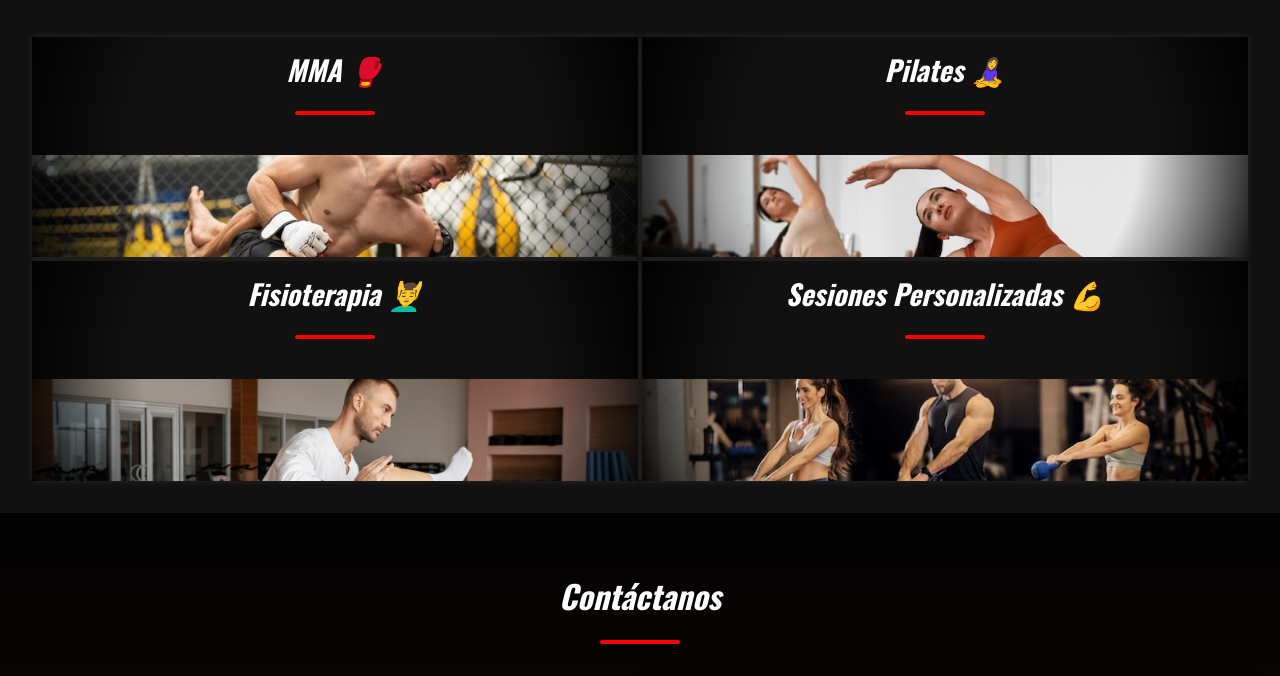
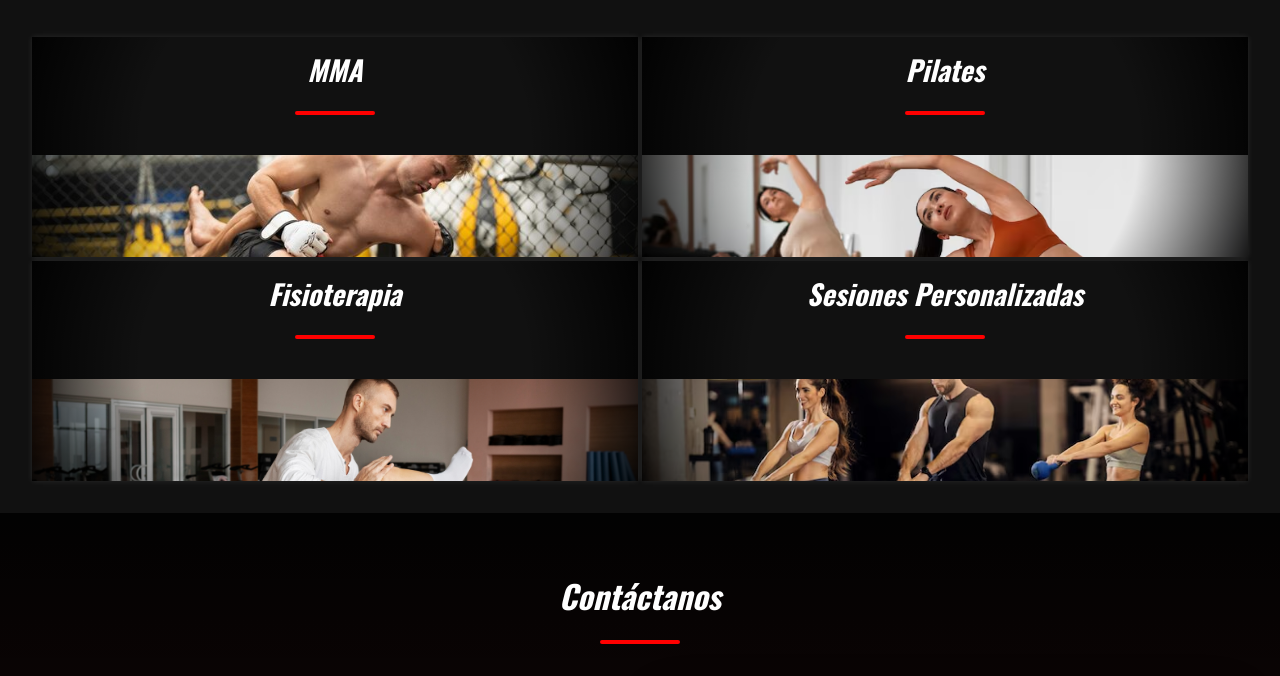
Before and after one commit to pumi00/BumGym-Ivan-LandingPage, a website: page index.html in a window 1280 px wide. Shown: the part 1330-2006 px from the top of the page. Drawn offline with nearby package versions, Linux system fonts and the light colour scheme.

Commit message:
Update index.html

```diff
--- a/index.html
+++ b/index.html
@@ -163,8 +163,8 @@
 
             <div class="imagenes-hover">
 
-                <div class="img-container" data-clase="MMA 🥊">
-                    <h3 style="margin-top: 1rem;">MMA 🥊</h3>
+                <div class="img-container" data-clase="MMA ">
+                    <h3 style="margin-top: 1rem;">MMA </h3>
                     <img class="image" src="source/img/mma.jpeg" alt="Imagen 1" />
                     <div class="overlay-text">
                         Clases de MMA
@@ -174,8 +174,8 @@
                     </div>
                 </div>
 
-                <div class="img-container" data-clase="Pilates 🧘‍♀️">
-                    <h3 style="margin-top: 1rem;">Pilates 🧘‍♀️</h3>
+                <div class="img-container" data-clase="Pilates">
+                    <h3 style="margin-top: 1rem;">Pilates</h3>
                     <img class="image" src="source/img/pilates.avif" alt="Imagen 2" />
                     <div class="overlay-text">
                         Clases de Pilates
@@ -184,8 +184,8 @@
                     </div>
                 </div>
 
-                <div class="img-container" data-clase="Fisioterapia 💆‍♂️">
-                    <h3 style="margin-top: 1rem;">Fisioterapia 💆‍♂️</h3>
+                <div class="img-container" data-clase="Fisioterapia">
+                    <h3 style="margin-top: 1rem;">Fisioterapia</h3>
                     <img class="image" src="source/img/Fisioterapia.jpg" alt="Imagen 3" />
                     <div class="overlay-text">
                         Fisioterapia
@@ -194,8 +194,8 @@
                     </div>
                 </div>
 
-                <div class="img-container" data-clase="Sesiones Personalizadas 💪">
-                    <h3 style="margin-top: 1rem;">Sesiones Personalizadas 💪</h3>
+                <div class="img-container" data-clase="Sesiones Personalizadas">
+                    <h3 style="margin-top: 1rem;">Sesiones Personalizadas</h3>
                     <img class="image" src="source/img/monitor.avif" alt="Imagen 4" />
                     <div class="overlay-text">
                         Sesiones Personalizadas
```
